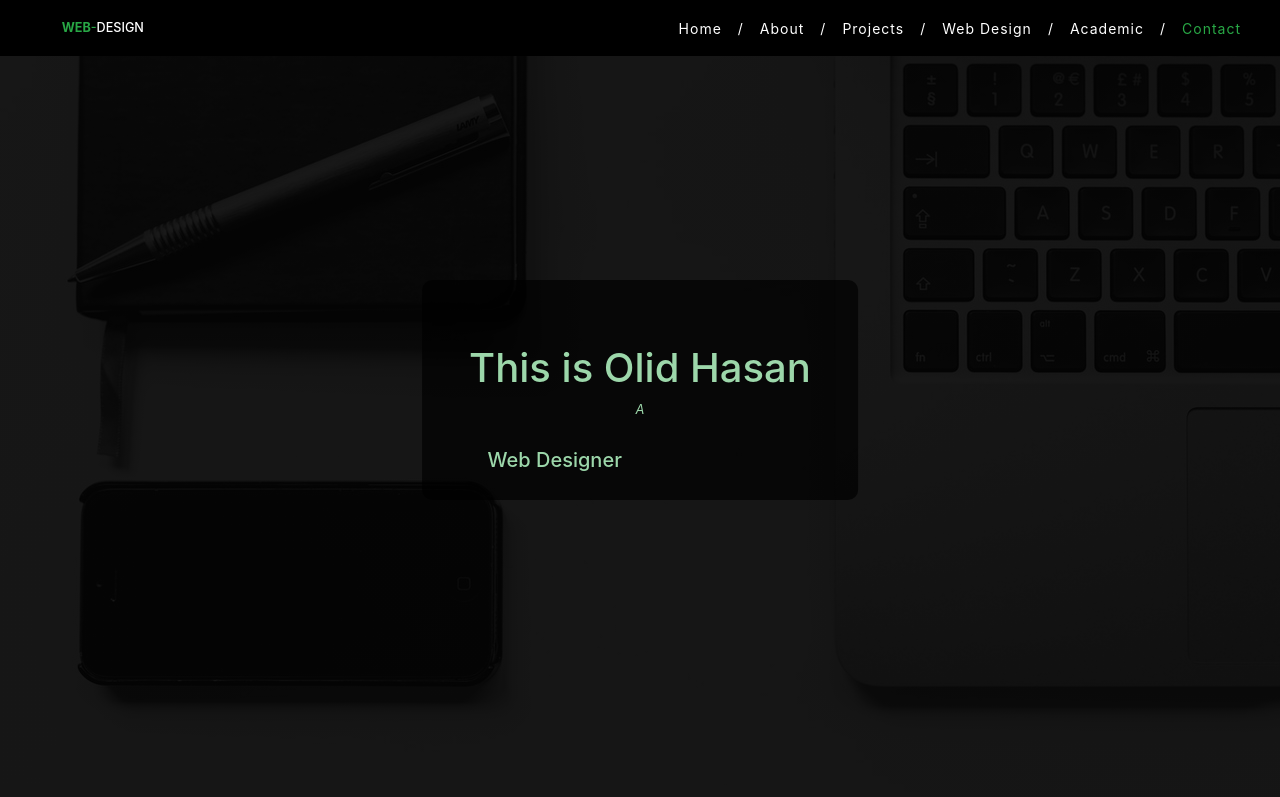
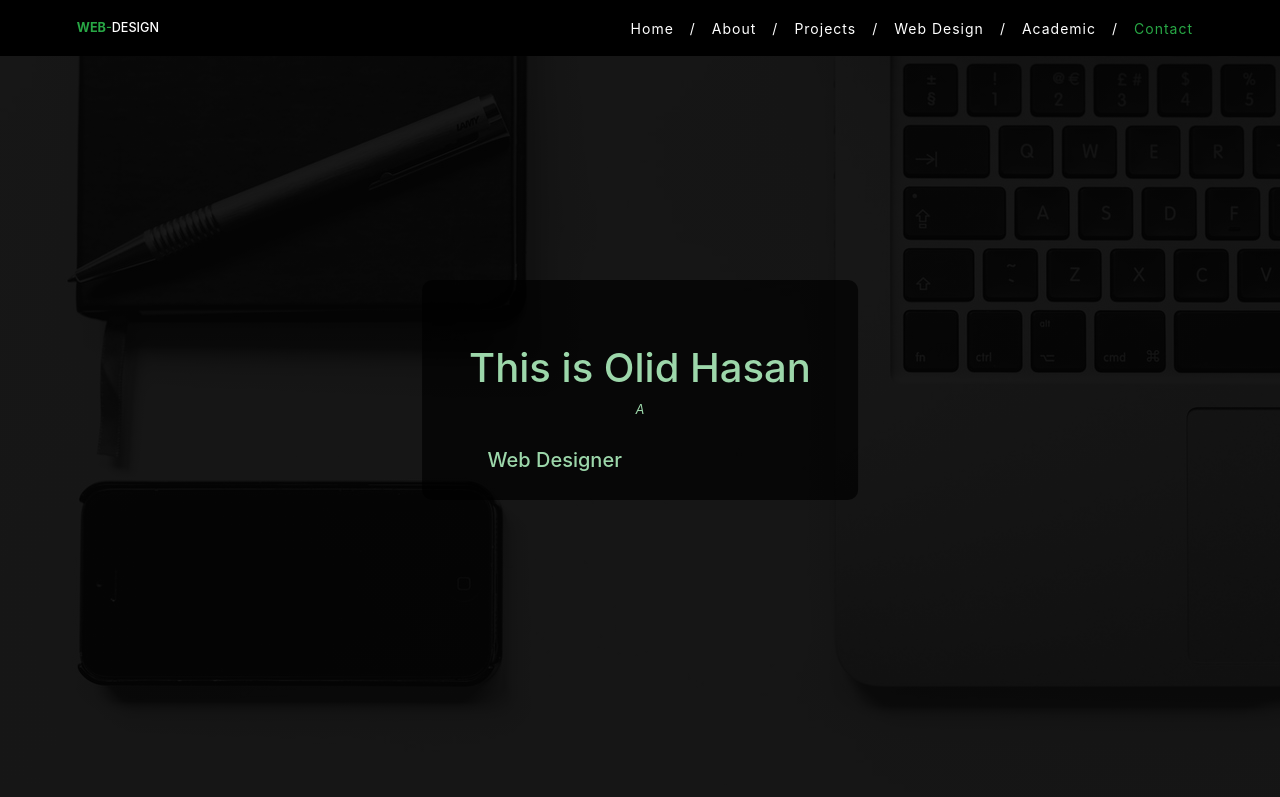
Before and after one commit to OlidHasan32/OlidHasan32-Database.github.io, a plain HTML site: page index.html in a window 1280 px wide. Shown: the top 797 px of the page. Drawn offline with Linux system fonts and the light colour scheme.

Commit message:
Update index.html

```diff
--- a/index.html
+++ b/index.html
@@ -20,7 +20,7 @@
 	<div id="home">
 		<nav class="navbar navbar-expand-md navbar-dark fixed-top navbar-custom">
 	  		<div class="container-fluid">
-	  			<a class="navbar-brand heading-text pl-lg-4" href="#home"><span style="color: #28A745;"><b>WEB</b>-</span>DESIGN</a>
+	  			<a class="navbar-brand heading-text pl-lg-5" href="#home"><span style="color: #28A745;"><b>WEB</b>-</span>DESIGN</a>
 		  		<button class="navbar-toggler" type="button" data-toggle="collapse" data-target="#collapsibleNavbar">
 		    		<span class="navbar-toggler-icon"></span>
 		  		</button>
@@ -67,7 +67,7 @@
 				        <a class="nav-link slash">/</a>
 				      </li>
 
-				      <li class="nav-item">
+				      <li class="nav-item pr-lg-5">
 				        <a class="nav-link " href="#footer">Contact</a>
 				      </li>
 				    </ul>
```
